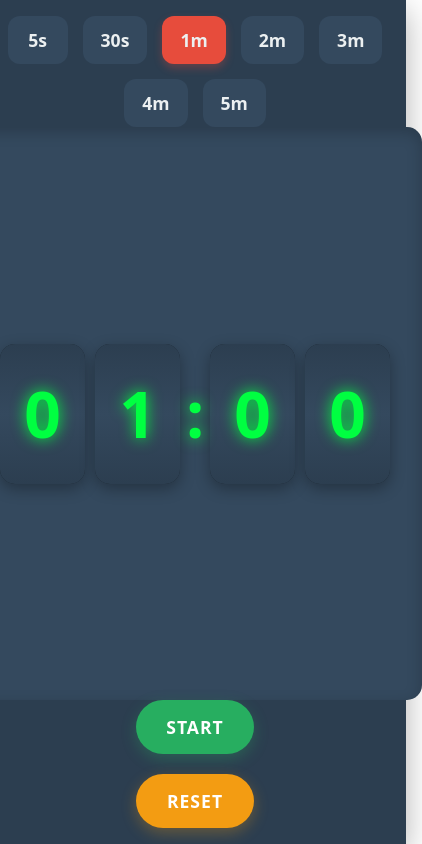
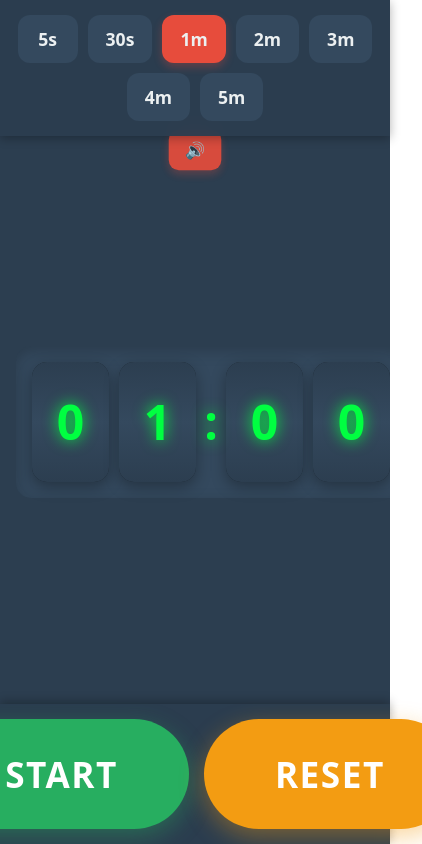
Before and after one commit to somahargitai/boom-timer, a React (Vite) app: page / in a window 390 px wide. Shown: the whole page, 422 px wide, since content can reach past the window. Built offline with nearby package versions, Linux system fonts and the light colour scheme.

Commit message:
ipad sound error fix

```diff
--- a/src/App.css
+++ b/src/App.css
@@ -14,14 +14,14 @@
 .stopwatch-container {
   background: #2c3e50;
   border-radius: 20px;
-  padding: 2rem;
+  padding: 0;
   box-shadow: 0 10px 30px rgba(0, 0, 0, 0.3);
   width: 100vw;
   height: 100vh;
   display: flex;
   flex-direction: column;
-  justify-content: space-evenly;
-  align-items: center;
+  position: relative;
+  overflow: hidden;
 }
 
 .stopwatch-container h1 {
@@ -29,6 +29,34 @@
   margin: 0;
   font-size: 3rem;
   text-shadow: 2px 2px 4px rgba(0, 0, 0, 0.3);
+  position: absolute;
+  top: 120px;
+  left: 50%;
+  transform: translateX(-50%);
+  z-index: 10;
+}
+
+.audio-notice {
+  background: #e74c3c;
+  color: white;
+  padding: 10px 20px;
+  border-radius: 10px;
+  margin: 0;
+  font-size: 1.2rem;
+  font-weight: bold;
+  animation: pulse 2s infinite;
+  box-shadow: 0 4px 8px rgba(231, 76, 60, 0.3);
+  position: absolute;
+  top: 180px;
+  left: 50%;
+  transform: translateX(-50%);
+  z-index: 10;
+}
+
+@keyframes pulse {
+  0% { transform: translateX(-50%) scale(1); opacity: 0.9; }
+  50% { transform: translateX(-50%) scale(1.05); opacity: 1; }
+  100% { transform: translateX(-50%) scale(1); opacity: 0.9; }
 }
 
 .time-presets {
@@ -37,6 +65,15 @@
   justify-content: center;
   margin: 0;
   flex-wrap: wrap;
+  position: fixed;
+  top: 0;
+  left: 0;
+  right: 0;
+  background: rgba(44, 62, 80, 0.95);
+  backdrop-filter: blur(10px);
+  padding: 20px;
+  box-shadow: 0 2px 10px rgba(0, 0, 0, 0.3);
+  z-index: 100;
 }
 
 .preset-btn {
@@ -68,16 +105,20 @@
 }
 
 .stopwatch {
-  margin: 0;
+  position: absolute;
+  top: 50%;
+  left: 50%;
+  transform: translate(-50%, -50%);
   padding: 2rem;
   background: #34495e;
   border-radius: 15px;
   box-shadow: inset 0 5px 15px rgba(0, 0, 0, 0.2);
-  flex-grow: 1;
   display: flex;
   align-items: center;
   justify-content: center;
-  width: 100%;
+  width: calc(100% - 4rem);
+  max-width: 800px;
+  margin: 0 2rem;
 }
 
 .display {
@@ -138,24 +179,34 @@
   gap: 30px;
   justify-content: center;
   margin: 0;
+  position: fixed;
+  bottom: 0;
+  left: 0;
+  right: 0;
+  background: rgba(44, 62, 80, 0.95);
+  backdrop-filter: blur(10px);
+  padding: 20px;
+  box-shadow: 0 -2px 10px rgba(0, 0, 0, 0.3);
+  z-index: 100;
 }
 
 .control-btn {
-  padding: 15px 30px;
-  border: none;
-  border-radius: 50px;
-  font-size: 1.2rem;
+  padding: 25px 60px;
+  border-radius: 60px;
+  font-size: 2rem;
   font-weight: bold;
   cursor: pointer;
   transition: all 0.3s ease;
   text-transform: uppercase;
-  letter-spacing: 1px;
+  letter-spacing: 1.5px;
 }
 
 .control-btn.start {
   background: #27ae60;
   color: white;
-  box-shadow: 0 5px 15px rgba(39, 174, 96, 0.3);
+  box-shadow: 0 8px 24px rgba(39, 174, 96, 0.4);
+  font-size: 2.2rem;
+  padding: 30px 70px;
 }
 
 .control-btn.start:hover {
@@ -179,7 +230,9 @@
 .control-btn.reset {
   background: #f39c12;
   color: white;
-  box-shadow: 0 5px 15px rgba(243, 156, 18, 0.3);
+  box-shadow: 0 8px 24px rgba(243, 156, 18, 0.4);
+  font-size: 2.2rem;
+  padding: 30px 70px;
 }
 
 .control-btn.reset:hover {
@@ -210,26 +263,23 @@
   }
 
   .stopwatch-container {
-    padding: 1rem;
     border-radius: 0;
   }
 
   .stopwatch-container h1 {
     font-size: 2rem;
+    top: 90px;
   }
 
-  .digit-panel {
-    width: 100px;
-    height: 140px;
-    max-width: none;
+  .audio-notice {
+    font-size: 1rem;
+    padding: 8px 16px;
+    top: 130px;
   }
 
-  .digit {
-    font-size: 4rem;
-  }
-
-  .colon {
-    font-size: 4rem;
+  .time-presets {
+    padding: 15px;
+    gap: 10px;
   }
 
   .preset-btn {
@@ -238,9 +288,29 @@
     min-width: 60px;
   }
 
+  .stopwatch {
+    padding: 1rem;
+    width: calc(100% - 2rem);
+    margin: 0 1rem;
+  }
+
+  .digit-panel {
+    width: 80px;
+    height: 120px;
+    max-width: none;
+  }
+
+  .digit {
+    font-size: 3rem;
+  }
+
+  .colon {
+    font-size: 3rem;
+  }
+
   .controls {
-    flex-direction: column;
-    gap: 20px;
+    padding: 15px;
+    gap: 15px;
   }
 
   .control-btn {
--- a/src/App.tsx
+++ b/src/App.tsx
@@ -6,7 +6,9 @@ function App() {
   const [isRunning, setIsRunning] = useState(false);
   const [selectedTime, setSelectedTime] = useState(60);
   const [prevTimeLeft, setPrevTimeLeft] = useState(60);
+  const [audioUnlocked, setAudioUnlocked] = useState(false);
   const intervalRef = useRef<number | null>(null);
+  const audioContextRef = useRef<AudioContext | null>(null);
 
   const timePresets = [
     { label: "5s", seconds: 5 },
@@ -52,9 +54,48 @@ function App() {
     setPrevTimeLeft(timeLeft);
   }, [timeLeft]);
 
+  // Initialize AudioContext and unlock audio on first user interaction
+  const unlockAudio = async () => {
+    if (!audioContextRef.current) {
+      audioContextRef.current = new (window.AudioContext ||
+        (window as any).webkitAudioContext)();
+    }
+
+    // Resume AudioContext if suspended (required for iOS)
+    if (audioContextRef.current.state === "suspended") {
+      await audioContextRef.current.resume();
+    }
+
+    // Play a silent sound to unlock audio
+    const oscillator = audioContextRef.current.createOscillator();
+    const gainNode = audioContextRef.current.createGain();
+
+    oscillator.connect(gainNode);
+    gainNode.connect(audioContextRef.current.destination);
+
+    gainNode.gain.value = 0; // Silent
+    oscillator.frequency.value = 440;
+    oscillator.start();
+    oscillator.stop(audioContextRef.current.currentTime + 0.01);
+
+    setAudioUnlocked(true);
+  };
+
+  const getAudioContext = () => {
+    if (
+      !audioContextRef.current ||
+      audioContextRef.current.state === "closed"
+    ) {
+      audioContextRef.current = new (window.AudioContext ||
+        (window as any).webkitAudioContext)();
+    }
+    return audioContextRef.current;
+  };
+
   const playTickSound = () => {
-    const context = new (window.AudioContext ||
-      (window as any).webkitAudioContext)();
+    if (!audioUnlocked) return;
+
+    const context = getAudioContext();
     const oscillator = context.createOscillator();
     const gainNode = context.createGain();
 
@@ -70,8 +111,9 @@ function App() {
   };
 
   const playFinalAlarm = () => {
-    const context = new (window.AudioContext ||
-      (window as any).webkitAudioContext)();
+    if (!audioUnlocked) return;
+
+    const context = getAudioContext();
 
     // Create massive explosion sound with distortion and deep bass
     const createMassiveExplosion = () => {
@@ -157,7 +199,10 @@ function App() {
     source.start();
   };
 
-  const startStop = () => {
+  const startStop = async () => {
+    if (!audioUnlocked) {
+      await unlockAudio();
+    }
     setIsRunning(!isRunning);
   };
 
@@ -167,7 +212,10 @@ function App() {
     setPrevTimeLeft(selectedTime);
   };
 
-  const selectTime = (seconds: number) => {
+  const selectTime = async (seconds: number) => {
+    if (!audioUnlocked) {
+      await unlockAudio();
+    }
     setSelectedTime(seconds);
     setTimeLeft(seconds);
     setPrevTimeLeft(seconds);
@@ -194,6 +242,8 @@ function App() {
 
   return (
     <div className="stopwatch-container">
+      {!audioUnlocked && <div className="audio-notice">🔊</div>}
+
       <div className="time-presets">
         {timePresets.map((preset) => (
           <button
```
